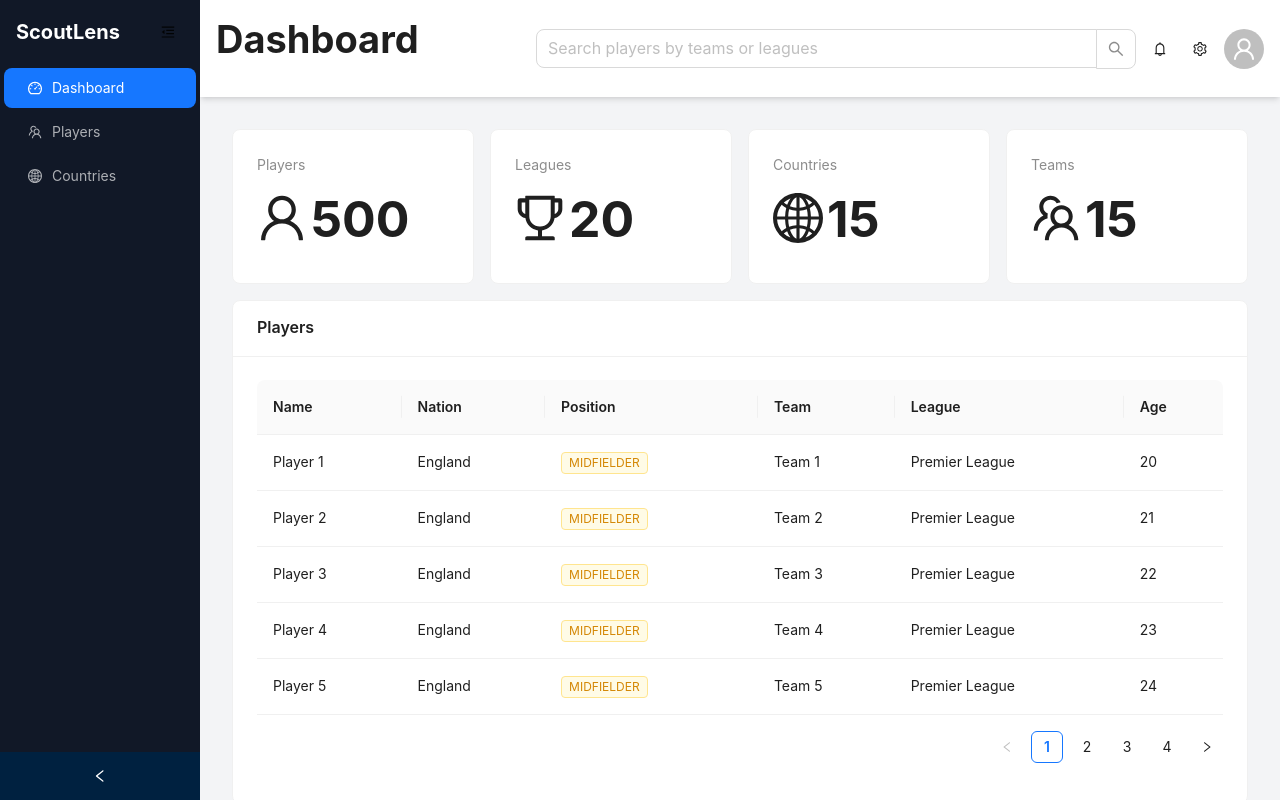
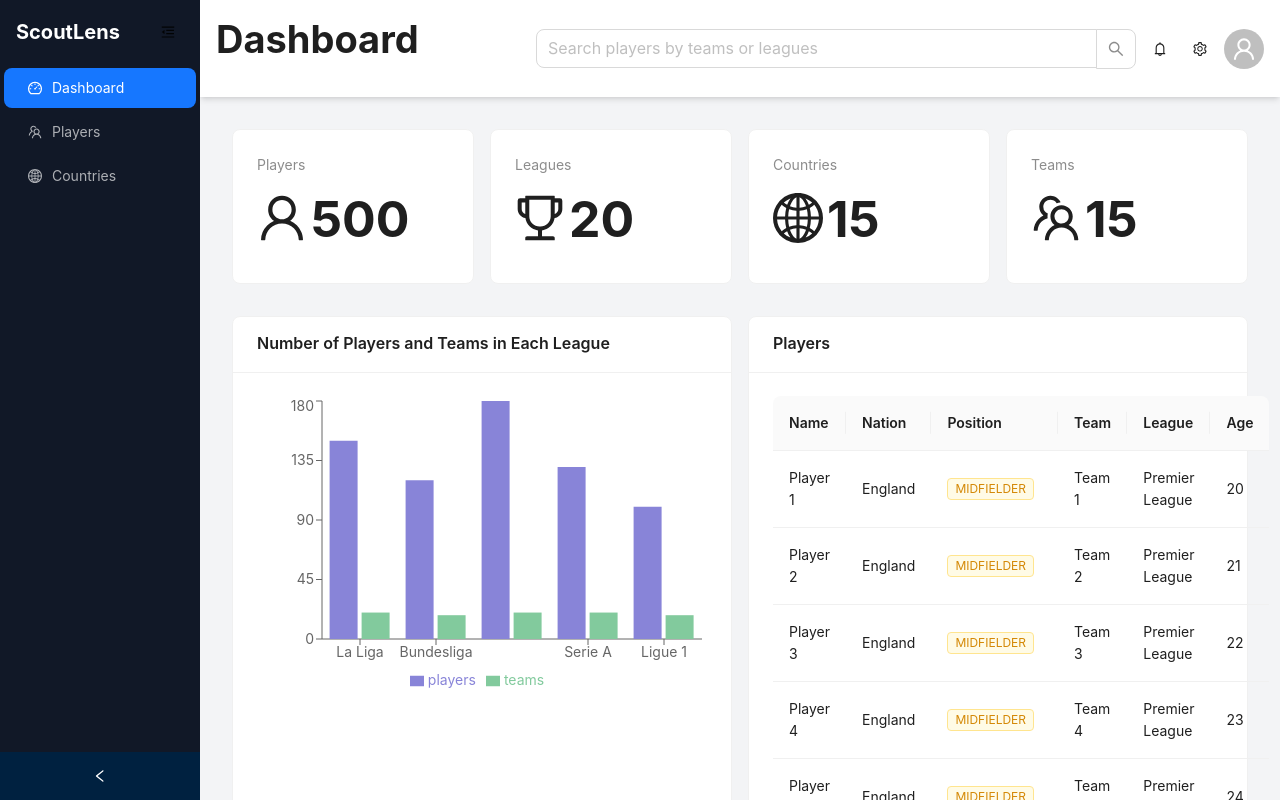
Before and after one commit to quamnana/scoutlens-frontend, a Next.js app: page / in a window 1280 px wide. Built offline with nearby package versions, Linux system fonts and the light colour scheme.

Commit message:
[FEATURE] added a bar chart to display number of teams and players in each league

```diff
--- /dev/null
+++ b/src/app/components/BarGraph.js
@@ -0,0 +1,33 @@
+// src/app/components/BarGraph.js
+"use client";
+
+import { Card } from "antd";
+import {
+  BarChart,
+  Bar,
+  XAxis,
+  YAxis,
+  Tooltip,
+  ResponsiveContainer,
+  Legend,
+} from "recharts";
+
+const BarGraph = ({ title, data, xAxisKey, dataKeys, colors }) => {
+  return (
+    <Card title={title} className="mt-4">
+      <ResponsiveContainer width="100%" height={300}>
+        <BarChart data={data}>
+          <XAxis dataKey={xAxisKey} />
+          <YAxis />
+          <Tooltip />
+          <Legend />
+          {dataKeys.map((key, index) => (
+            <Bar key={key} dataKey={key} fill={colors[index]} />
+          ))}
+        </BarChart>
+      </ResponsiveContainer>
+    </Card>
+  );
+};
+
+export default BarGraph;
--- a/src/app/components/DashboardOverview.js
+++ b/src/app/components/DashboardOverview.js
@@ -16,6 +16,7 @@ import {
   Tooltip,
   ResponsiveContainer,
 } from "recharts";
+import BarGraph from "./BarGraph";
 
 const dummyData = {
   totalPlayers: 500,
@@ -35,6 +36,13 @@ const dummyData = {
     { name: "Germany", players: 75 },
     { name: "England", players: 80 },
     { name: "France", players: 60 },
+  ],
+  leaguesData: [
+    { league: "La Liga", players: 150, teams: 20 },
+    { league: "Bundesliga", players: 120, teams: 18 },
+    { league: "Premier League", players: 180, teams: 20 },
+    { league: "Serie A", players: 130, teams: 20 },
+    { league: "Ligue 1", players: 100, teams: 18 },
   ],
 };
 
@@ -134,6 +142,14 @@ const DashboardOverview = () => {
         </Card>
       </div>
 
+      <div className="grid grid-cols-1 md:grid-cols-2 gap-4 mt-4">
+        <BarGraph
+          title="Number of Players and Teams in Each League"
+          data={data.leaguesData}
+          xAxisKey="league"
+          dataKeys={["players", "teams"]}
+          colors={["#8884d8", "#82ca9d"]}
+        />
         <Card title="Players" className="mt-4">
           <Table
             columns={columns}
@@ -141,6 +157,7 @@ const DashboardOverview = () => {
             pagination={{ pageSize: 5 }}
           />
         </Card>
+      </div>
 
       <Card title="Player Distribution by Country" className="mt-4">
         <ResponsiveContainer width="100%" height={300}>
```
Lines whose indentation alone changed are shown as unchanged.
